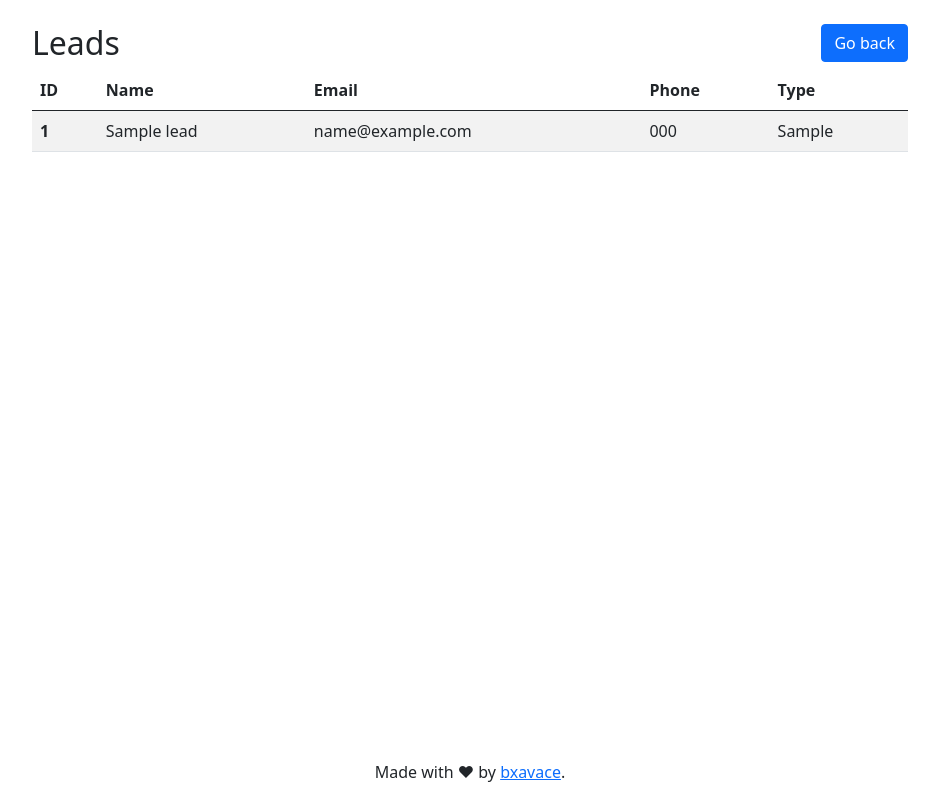
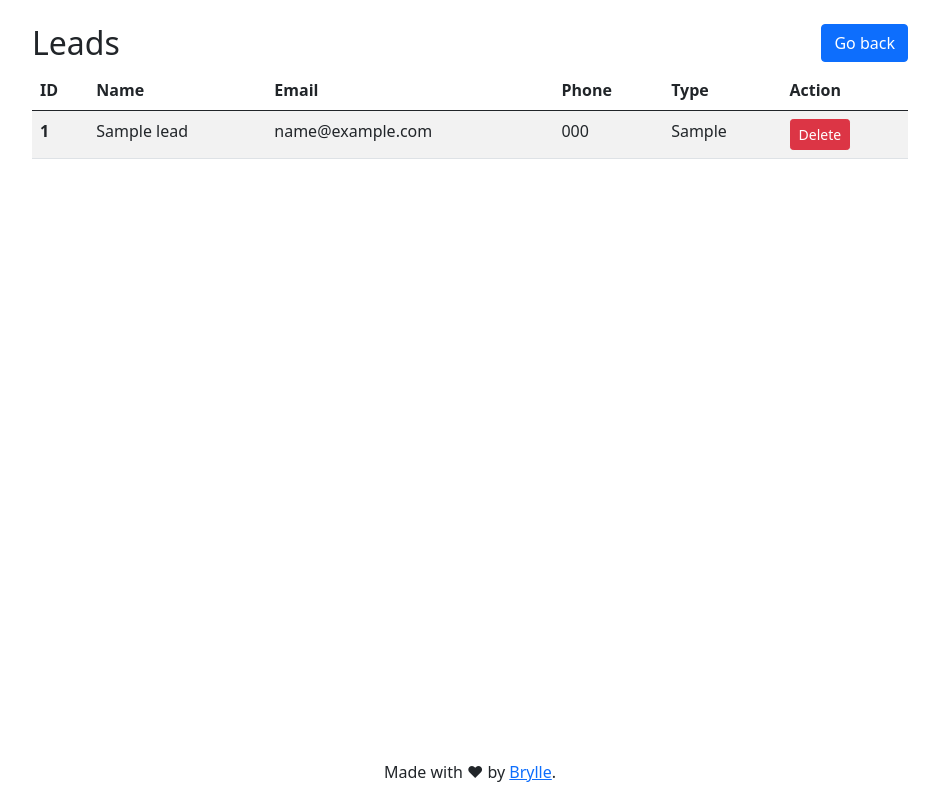
Before and after one commit to bxavace/apc-rambot, a Flask app: page /admin/leads in a window 1280 px wide. Shown: the whole page, without its empty margins (170-1109 px from the left). Run offline with Flask 3, Linux system fonts and the light colour scheme; the visitor is signed in with stand-in values (Sample User, id 1); tables that the repository leaves empty hold one stand-in row (values such as "Sample post"); some libraries are stand-ins or nearby versions.

Commit message:
add delete lead functionality and update leads table layout

```diff
--- a/app.py
+++ b/app.py
@@ -287,6 +287,18 @@ def get_leads():
     )
     return render_template('leads.html', leads=leads)
 
+@admin_bp.route('/leads/<int:id>', methods=['POST'])
+@login_required
+def delete_lead(id):
+    lead = Lead.query.get(id)
+    if lead:
+        db.session.delete(lead)
+        db.session.commit()
+        flash('Lead deleted successfully.', 'success')
+    else:
+        flash('Lead not found.', 'danger')
+    return redirect(url_for('admin.get_leads'))
+
 @admin_bp.route('/upload', methods=['GET', 'POST'])
 @login_required
 def upload():
--- a/templates/layout.html
+++ b/templates/layout.html
@@ -31,7 +31,7 @@
         {% block content %}{% endblock %}
     </main>
     <footer>
-        <p>Made with &hearts; by <a href="https://bxavace.github.io">bxavace</a>.</p>
+        <p>Made with &hearts; by <a href="https://bxavace.github.io">Brylle</a>.</p>
     </footer>
     <script src="https://cdn.jsdelivr.net/npm/@popperjs/core@2.9.2/dist/umd/popper.min.js" integrity="sha384-IQsoLXl5PILFhosVNubq5LC7Qb9DXgDA9i+tQ8Zj3iwWAwPtgFTxbJ8NT4GN1R8p" crossorigin="anonymous"></script>
     <script src="https://cdn.jsdelivr.net/npm/bootstrap@5.0.2/dist/js/bootstrap.min.js" integrity="sha384-cVKIPhGWiC2Al4u+LWgxfKTRIcfu0JTxR+EQDz/bgldoEyl4H0zUF0QKbrJ0EcQF" crossorigin="anonymous"></script>
--- a/templates/leads.html
+++ b/templates/leads.html
@@ -16,6 +16,7 @@
                     <th scope="col">Email</th>
                     <th scope="col">Phone</th>
                     <th scope="col">Type</th>
+                    <th scope="col">Action</th>
                 </tr>
             </thead>
             <tbody>
@@ -26,10 +27,16 @@
                     <td>{{ lead.email }}</td>
                     <td>{{ lead.phone }}</td>
                     <td>{{ lead.type }}</td>
+                    <td>
+                        <form action="{{ url_for('admin.delete_lead', id=lead.id) }}" method="POST" style="display:inline;">
+                            <input type="hidden" name="_method" value="DELETE">
+                            <button type="submit" class="btn btn-danger btn-sm">Delete</button>
+                        </form>
+                    </td>
                 </tr>
                 {% else %}
                 <tr>
-                    <td colspan="5">No leads found.</td>
+                    <td colspan="6">No leads found.</td>
                 </tr>
                 {% endfor %}
             </tbody>
```
